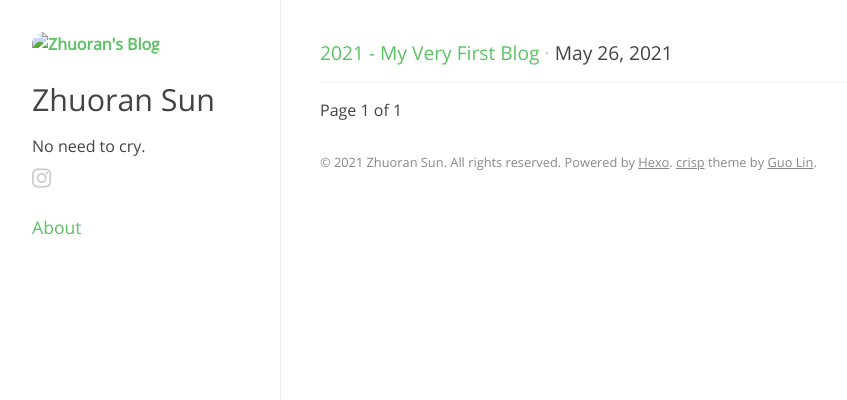
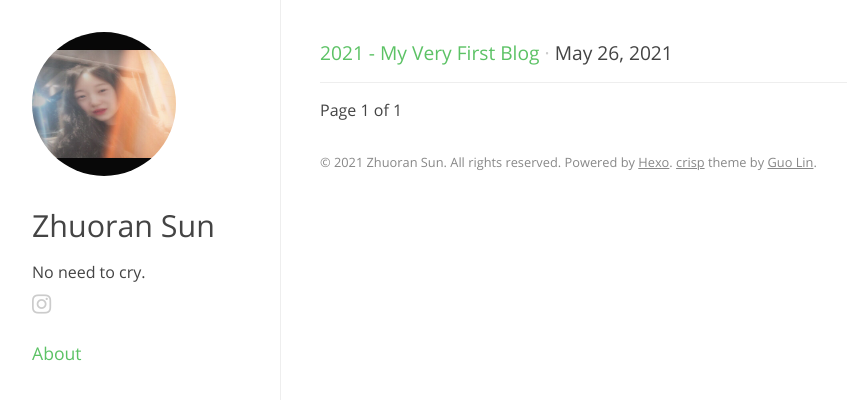
Before and after one commit to zhuorana/zhuorana.github.io, a plain HTML site: page archives/index.html in a window 1280 px wide. Shown: the top 400 px of the page, without its empty margins (0-847 px from the left). Drawn offline with Linux system fonts and the light colour scheme; files whose address does not match are found by name.

Commit message:
Site updated: 2021-05-29 00:31:55

```diff
--- a/archives/index.html
+++ b/archives/index.html
@@ -5,7 +5,7 @@
         <meta http-equiv="Content-Type" content="text/html" charset="UTF-8">
         <meta http-equiv="X-UA-Compatible" content="IE=edge,chrome=1">
         <meta name="description" content="Personal Blog of Zhuoran">
-        <link rel="shortcut icon" href="WechatIMG4.jpg"/>
+        <link rel="shortcut icon" href="WechatIMG4.png"/>
         <link rel="canonical" href="http://guolinn.com/">
         <link rel="alternate" type="application/rss+xml" title="Zhuoran Sun" href="">
         <title>Archives | Hexo</title>
@@ -28,7 +28,7 @@
 
 
         <header id="header">
-            <a id="logo" href="/"><img src="WechatIMG4.jpg" alt="Zhuoran's Blog" /></a>
+            <a id="logo" href="/"><img src="WechatIMG4.png" alt="Zhuoran's Blog" /></a>
             <h1><a href="/">Zhuoran Sun</a></h1>
             <p>No need to cry.</p>
             <div id="follow-icons">
```
Also changed, not shown: index.html (+2 -2 lines).
